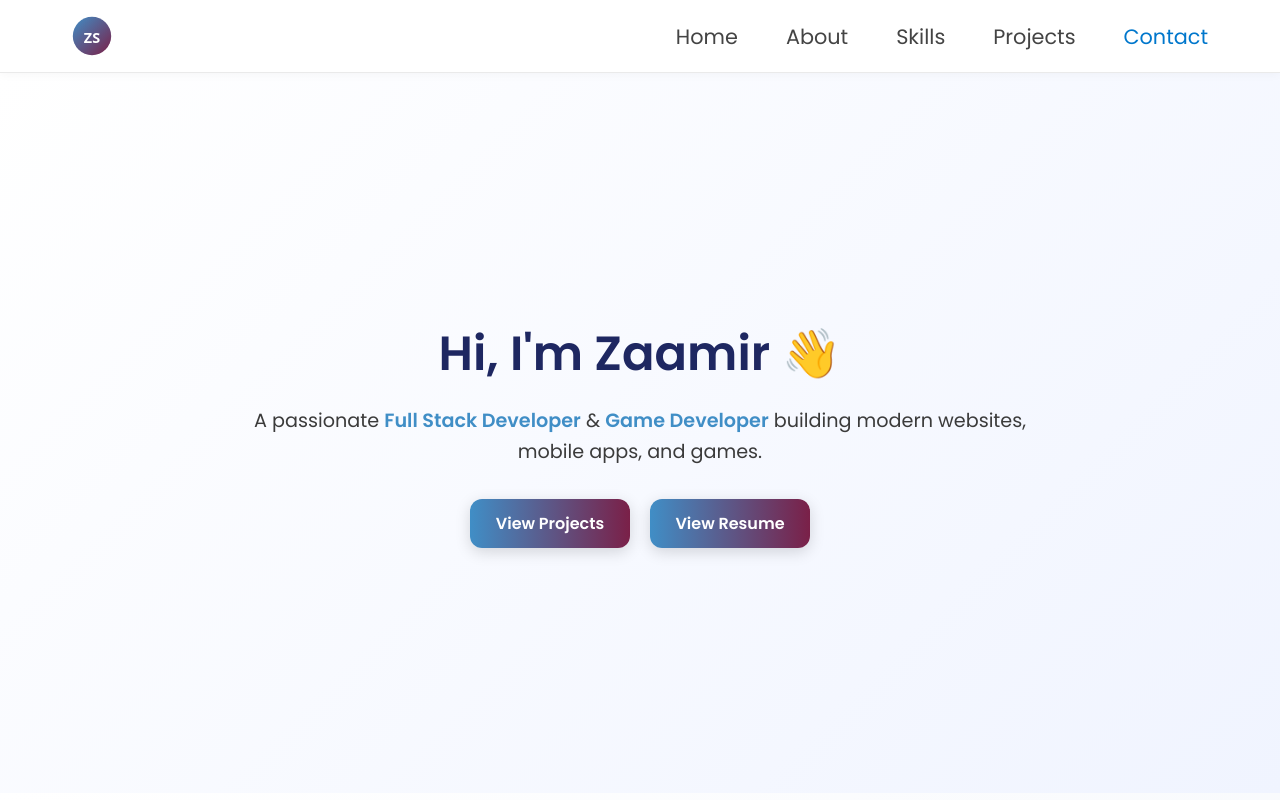
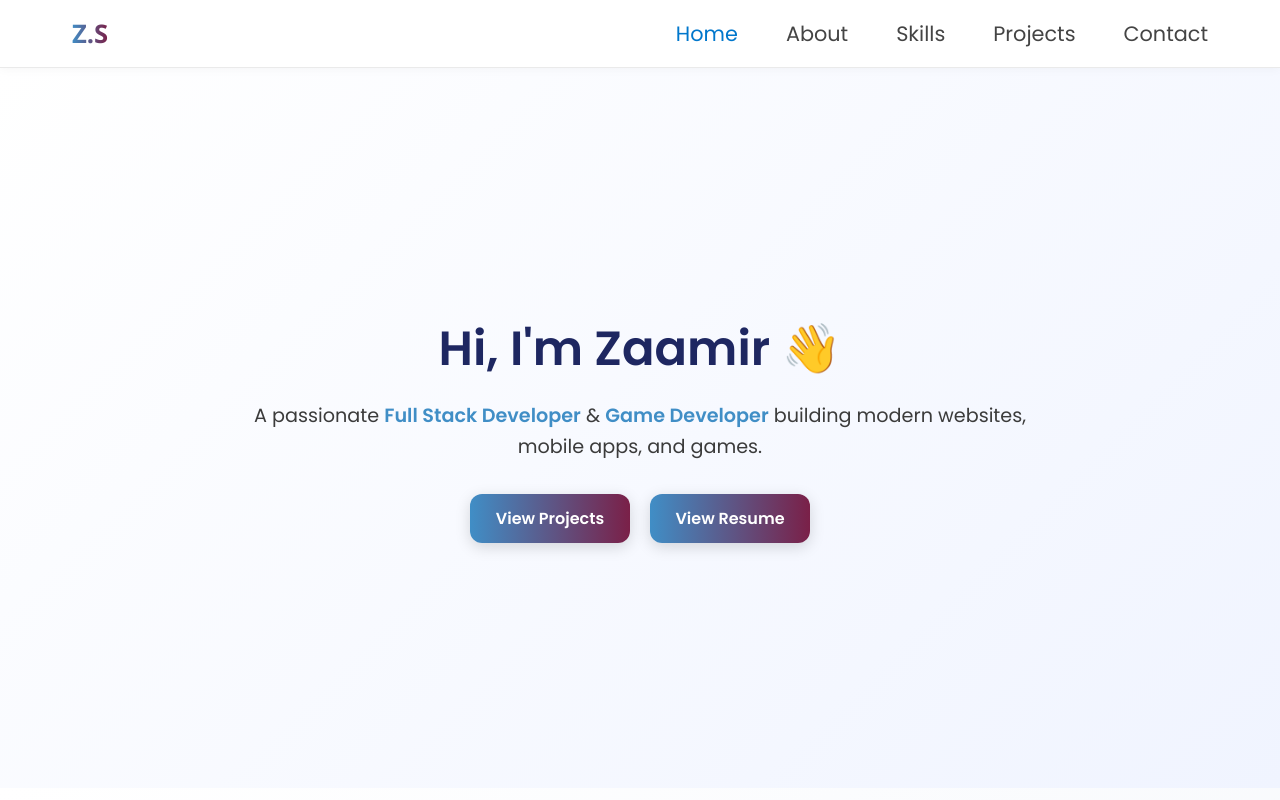
Before and after one commit to ShaikhZaamir04/zaamir-portfolio, a React (Vite) app: page / in a window 1280 px wide. Shown: the top 800 px of the page. Built offline with nearby package versions, Linux system fonts and the light colour scheme; the HTML template or start-up script is replaced by a standard one.

Commit message:
Final touches

```diff
--- a/src/components/Navbar.css
+++ b/src/components/Navbar.css
@@ -21,8 +21,10 @@
 .navbar-logo {
   font-size: 1.6rem;
   font-weight: 700;
-  color: #222;
   font-family: "Segoe UI", sans-serif;
+  background: linear-gradient(90deg, #408EC6, #7A2048);
+  -webkit-background-clip: text;
+  -webkit-text-fill-color: transparent;
 }
 
 .navbar-links {
--- a/src/components/Navbar.jsx
+++ b/src/components/Navbar.jsx
@@ -20,17 +20,7 @@
     <nav className="navbar">
       <div className="navbar-container">
 
-        <div className="navbar-logo" style={{ display: "flex", alignItems: "center", gap: "0.5rem" }}>
-          <img
-            src="/favicon.svg"
-            alt="Logo"
-            width="40"
-            height="40"
-            style={{ borderRadius: "50%" }}
-          />
-          <span style={{ fontWeight: "700", fontSize: "1.4rem", color: "#222" }}></span>
-        </div>
-
+        <div className="navbar-logo">Z.S</div>
 
         {/* Hamburger Icon */}
         <div
```
